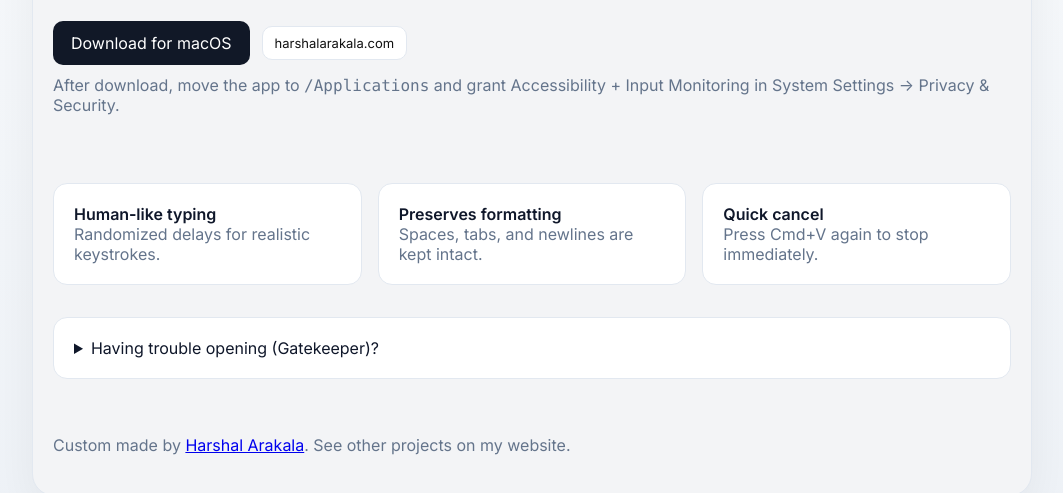
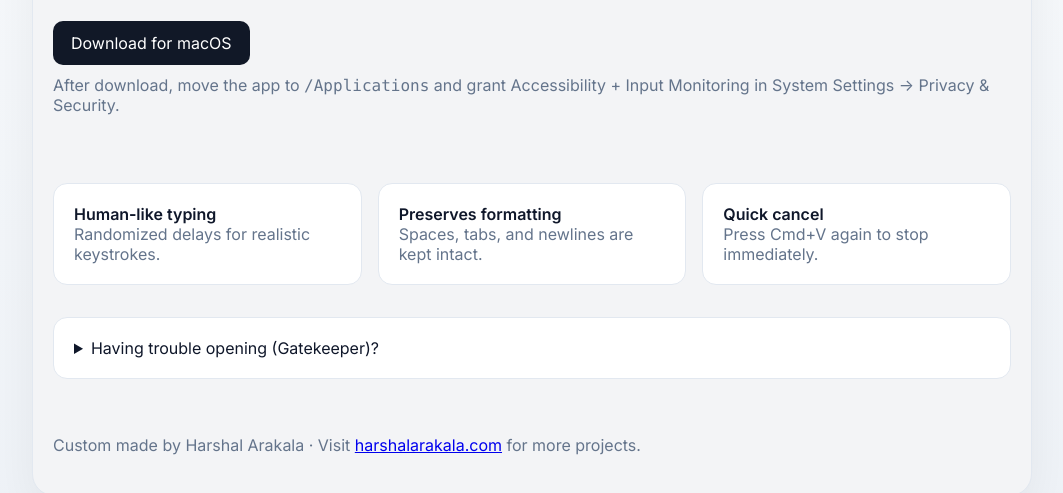
Before and after one commit to harshalarakala/HumanPaste, a plain HTML site: page docs/index.html in a window 1280 px wide. Shown: the part 241-734 px from the top of the page, without its empty margins (108-1171 px from the left). Drawn offline with Linux system fonts and the light colour scheme.

Commit message:
Docs: move harshalarakala.com link to footer; remove hero link

```diff
--- a/docs/index.html
+++ b/docs/index.html
@@ -45,7 +45,6 @@
           <p class="subtitle">Intercepts paste and types your clipboard with natural keystrokes. Preserves indentation, supports instant cancel, and lets you tune speed.</p>
           <div class="cta">
             <a class="btn" href="HumanPaste.dmg">Download for macOS</a>
-            <a class="btn secondary small" href="https://harshalarakala.com">harshalarakala.com</a>
           </div>
           <p class="muted" style="margin-top:10px">After download, move the app to <code>/Applications</code> and grant Accessibility + Input Monitoring in System Settings → Privacy &amp; Security.</p>
         </div>
@@ -81,7 +80,7 @@ open "/Applications/HumanPaste.app"</code></pre>
 
     <footer>
       <div class="wrap">
-        <p class="muted">Custom made by <a href="https://harshalarakala.com">Harshal Arakala</a>. See other projects on my website.</p>
+        <p class="muted">Custom made by Harshal Arakala · Visit <a href="https://harshalarakala.com">harshalarakala.com</a> for more projects.</p>
       </div>
     </footer>
     </div>
```
